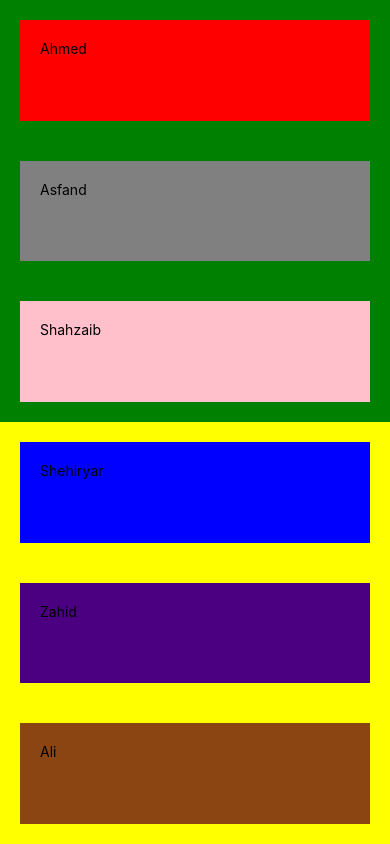
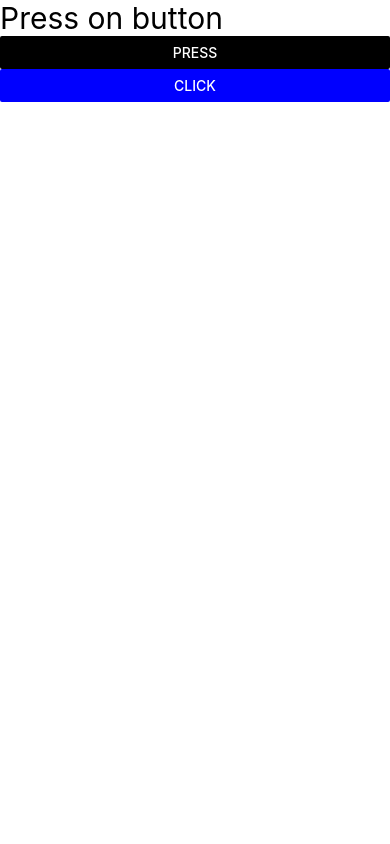
Before and after one commit to Shehiryar12/Awesomeproject, a React Native app: screen / in a window 390 px wide. Built offline with nearby package versions, Linux system fonts and the light colour scheme.

Commit message:
buttons.js

```diff
--- a/App.js
+++ b/App.js
@@ -50,25 +50,43 @@
 //   })
 
 import {Text, View, StyleSheet} from 'react-native';
+import Name from './src/UI';
+import Ali from './src/UI';
+import Razim from './src/components';
+import Btns from './src/Buttons';
+
+
+
+
 
 const App = () => {
   return (
-    <View style={styles.main}>
+    <Ali/>,
+    <Razim />,
+    <Btns />
 
-      <View style={styles.box1}>
-
-         <View style={styles.InnerBox1}><Text>Ahmed</Text> </View>
-         <View style={styles.InnerBox2}><Text>Asfand</Text> </View>
-        <View style={styles.InnerBox3}><Text>Shahzaib</Text> </View>
-
-      </View>
-    <View style={styles.box2}>
-        <View style={styles.InnerBox4}><Text>Shehiryar</Text> </View>
-        <View style={styles.InnerBox5}><Text>Zahid</Text> </View>
-        <View style={styles.InnerBox6}><Text>Ali</Text> </View>
-    </View>
-      <View style={styles.box4}></View>
-    </View>
+    //       <Text>Ahmed</Text>
+    //     </View>
+    //     <View style={styles.InnerBox2}>
+    //       <Text>Asfand</Text>
+    //     </View>
+    //     <View style={styles.InnerBox3}>
+    //       <Text>Shahzaib</Text>
+    //     </View>
+    //   </View>
+    //   <View style={styles.box2}>
+    //     <View style={styles.InnerBox4}>
+    //       <Text>Shehiryar</Text>
+    //     </View>
+    //     <View style={styles.InnerBox5}>
+    //       <Text>Zahid</Text>
+    //     </View>
+    //     <View style={styles.InnerBox6}>
+    //       <Text>Ali</Text>
+    //     </View>
+    //   </View>
+    //   {/* <View style={styles.box4}></View>  */}
+    // </View>
   );
 };
 
@@ -78,8 +96,7 @@ const styles = StyleSheet.create({
   },
   box1: {
     flex: 1,
-       backgroundColor:"green",
-
+    backgroundColor: 'green',
   },
 
   box2: {
@@ -90,10 +107,10 @@ const styles = StyleSheet.create({
   InnerBox1: {
     flex: 1,
     backgroundColor: 'red',
-      margin:20,
-      paddingTop:20,
-      paddingLeft:20,
-      paddingbottom:20
+    margin: 20,
+    paddingTop: 20,
+    paddingLeft: 20,
+    paddingbottom: 20,
 
     //   marginRight:20,
     //   marginTop:30,
@@ -103,40 +120,39 @@ const styles = StyleSheet.create({
   InnerBox2: {
     flex: 1,
     backgroundColor: 'grey',
-       margin:20,
-       paddingTop:20,
-       paddingLeft:20,
+    margin: 20,
+    paddingTop: 20,
+    paddingLeft: 20,
   },
 
   InnerBox3: {
     flex: 1,
     backgroundColor: 'pink',
-      margin:20,
-      paddingTop:20,
-      paddingLeft:20,
+    margin: 20,
+    paddingTop: 20,
+    paddingLeft: 20,
   },
   InnerBox4: {
     flex: 1,
     backgroundColor: 'blue',
-      margin:20,
-      paddingTop:20,
-      paddingLeft:20,
+    margin: 20,
+    paddingTop: 20,
+    paddingLeft: 20,
   },
   InnerBox5: {
     flex: 1,
     backgroundColor: 'indigo',
-      margin:20,
-      paddingTop:20,
-      paddingLeft:20,
+    margin: 20,
+    paddingTop: 20,
+    paddingLeft: 20,
   },
   InnerBox6: {
     flex: 1,
     backgroundColor: 'saddlebrown',
-      margin:20,
-      paddingTop:20,
-      paddingLeft:20,
- }
-}
-)
+    margin: 20,
+    paddingTop: 20,
+    paddingLeft: 20,
+  },
+});
 
 export default App;
--- /dev/null
+++ b/src/Buttons.js
@@ -0,0 +1,22 @@
+ import React from "react";
+
+ import {Button,Text,View} from "react-native";
+
+ const Btns= ()=>{
+
+    // const data=1000
+    const Press= ()=>{
+         console.log("warning")
+    }
+
+    return(
+        <View>
+        <Text style= {{fontSize:30}} >Press on button</Text>
+        <Button title="PRESS" color="black" onPress={Press}></Button>
+        <Button title="Click" color="blue" onPress={()=>Press("I am fine")}></Button>
+      </View>
+    );
+
+ }
+
+ export default Btns ;
--- /dev/null
+++ b/src/UI.js
@@ -0,0 +1,36 @@
+import React from 'react';
+
+import {Button, Text, View} from 'react-native';
+
+const Ali = () => {
+  return (
+    <View style={{marginTop: 10, backgroundColor: 'black', flex:1}}>
+
+      <Text style={{fontSize: 20, color: 'white'}}>
+        My name is shehiryar zahid she
+      </Text>
+
+      <Text style={{fontSize: 20, color: 'white'}}>
+        I am react-native developer
+      </Text>
+
+      <View style = {{marginTop: 60,backgroundColor:'pink'}}>
+        <Button title="submit" color="green"></Button>
+      </View>
+
+      <Ahmed />
+
+    </View>
+  );
+};
+
+const Ahmed = () => {
+    return(
+
+      <View>
+        <Text style={{fontSize:30,color:'white'}}>DATA:-</Text>
+            <Text style={{fontSize:20 ,color:'white'}}>Age:22</Text>
+      </View>
+    );
+};
+export default Ali;
--- /dev/null
+++ b/src/components.js
@@ -0,0 +1,26 @@
+ import React from 'react';
+
+ import  {
+      Button,
+      Text,
+      View
+  } from "react-native";
+
+const Razim= () =>{
+    return(
+         <View>
+            <Text style={{fontSize:30}}>Compenents</Text>
+
+            <Text  style={{fontSize:20}}>Name:ali</Text>
+            <Text style={{fontSize:20}}>Age:23</Text>
+            <Text style={{fontSize:20}}>School:RPS</Text>
+
+
+         </View>
+
+
+    );
+
+}
+
+export default Razim;
```
Lines whose indentation alone changed are shown as unchanged.
